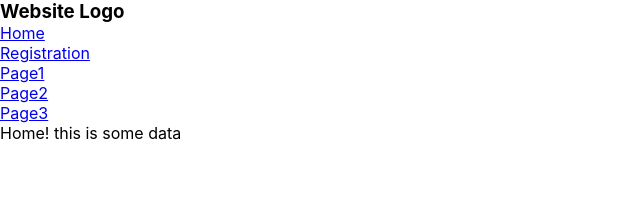
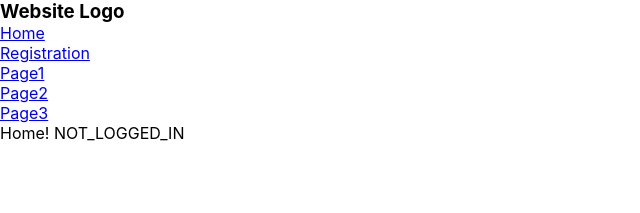
Before and after one commit to mgibby91/react-MPA-template, a React (Create React App) app: page / in a window 1280 px wide. Shown: the top 213 px of the page, without its empty margins (0-640 px from the left). Built offline with nearby package versions, Linux system fonts and the light colour scheme; no server answers.

Commit message:
update reg component

```diff
--- a/src/App.js
+++ b/src/App.js
@@ -1,4 +1,4 @@
-import React from 'react';
+import React, { useState } from 'react';
 import './App.css';
 import Nav from './components/Nav';
 import Index from './components/Index';
@@ -14,7 +14,15 @@ import {
 
 function App() {
 
-  const someData = 'this is some data';
+  const [state, setState] = useState({
+    loggedInStatus: 'NOT_LOGGED_IN',
+    user: {}
+  });
+
+  function setSuccessfulUser(userData) {
+    console.log('set success user', userData);
+    setState({ ...state, loggedInStatus: 'LOGGED_IN', user: userData })
+  }
 
   return (
     <Router>
@@ -25,9 +33,22 @@ function App() {
             path='/'
             exact
             render={props => (
-              <Index {...props} someData={someData} />
-            )} />
-          <Route path='/registration' component={Registration} />
+              <Index
+                {...props}
+                loggedInStatus={state.loggedInStatus}
+              />
+            )}
+          />
+          <Route
+            path='/registration'
+            exact
+            render={props => (
+              <Registration
+                {...props}
+                setSuccessfulUser={setSuccessfulUser}
+              />
+            )}
+          />
           <Route path='/page1' component={Page1} />
           <Route path='/page2' component={Page2} />
           <Route path='/page3' component={Page3} />
--- a/src/components/Index.jsx
+++ b/src/components/Index.jsx
@@ -27,7 +27,7 @@ export default function Index(props) {
   }, [])
 
   return (
-    <div>Home! {props.someData}</div>
+    <div>Home! {props.loggedInStatus}</div>
   )
 
 }
--- a/src/components/registration/Registration.jsx
+++ b/src/components/registration/Registration.jsx
@@ -16,9 +16,18 @@ export default function Registration(props) {
     axios.post('/api/register', {
       email: state.email,
       password: state.password,
+    }, {
+      withCredentials: true
     })
       .then(res => {
-        console.log(res);
+        console.log('reg response', res);
+        // set user in App
+        props.setSuccessfulUser(res.data[0]);
+        // redirect to Index
+        props.history.push('/');
+      })
+      .catch(err => {
+        console.log('reg error', err);
       })
 
     event.preventDefault();
```
